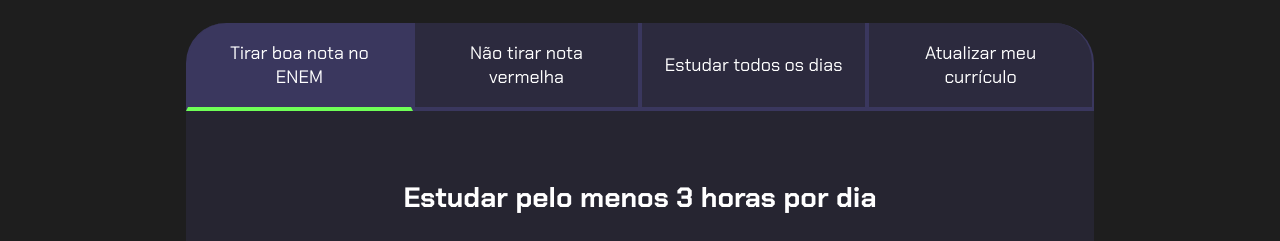
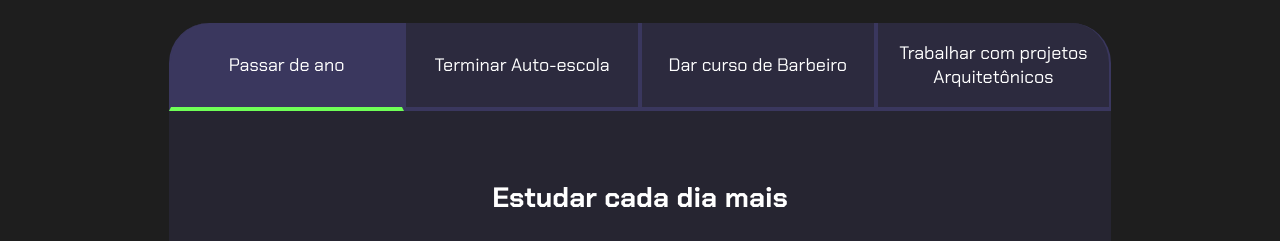
Before and after one commit to Allanzinnn/programa-o-2-trimestre, a plain HTML site: page index.html in a window 1280 px wide. Shown: the part 80-321 px from the top of the page. Drawn offline with Linux system fonts and the light colour scheme.

Commit message:
Update index.html

```diff
--- a/index.html
+++ b/index.html
@@ -13,14 +13,14 @@
         <h2 class="titulo-principal">Meus objetivos do ano<span>_</span></h2>
         <div class="conteudo">
             <div class="botoes">
-                <button class="botao ativo">Tirar boa nota no ENEM</button>
-                <button class="botao">Não tirar nota vermelha</button>
-                <button class="botao">Estudar todos os dias</button>
-                <button class="botao">Atualizar meu currículo</button>
+                <button class="botao ativo">Passar de ano</button>
+                <button class="botao">Terminar Auto-escola</button>
+                <button class="botao">Dar curso de Barbeiro</button>
+                <button class="botao">Trabalhar com projetos Arquitetônicos</button>
             </div>
             <div class="abas-textos">
                 <div class="aba-conteudo ativo">
-                    <h3 class="aba-conteudo-titulo-principal">Estudar pelo menos 3 horas por dia</h3>
+                    <h3 class="aba-conteudo-titulo-principal">Estudar cada dia mais</h3>
                     <h4 class="aba-conteudo-titulo-secundario">Tempo para completar o objetivo</h4>
                     <div class="contador">
                         <div class="contador-digito">
@@ -42,7 +42,7 @@
                     </div>
                 </div>
                 <div class="aba-conteudo">
-                    <h3 class="aba-conteudo-titulo-principal">Estudar para as provas</h3>
+                    <h3 class="aba-conteudo-titulo-principal">Passar sem reprovar</h3>
                     <h4 class="aba-conteudo-titulo-secundario">Tempo para completar o objetivo</h4>
                     <div class="contador">
                         <div class="contador-digito">
@@ -64,7 +64,7 @@
                     </div>
                 </div>
                 <div class="aba-conteudo">
-                    <h3 class="aba-conteudo-titulo-principal">Foco e determinação</h3>
+                    <h3 class="aba-conteudo-titulo-principal">Ensinar pessoas à cortar cabelos</h3>
                     <h4 class="aba-conteudo-titulo-secundario">Tempo para completar o objetivo</h4>
                     <div class="contador">
                         <div class="contador-digito">
@@ -86,7 +86,7 @@
                     </div>
                 </div>
                 <div class="aba-conteudo">
-                    <h3 class="aba-conteudo-titulo-principal">Atualizar meu curriculo com os certificados da Alura</h3>
+                    <h3 class="aba-conteudo-titulo-principal">Ser estagiário na área de Arquitetura</h3>
                     <h4 class="aba-conteudo-titulo-secundario">Tempo para completar o objetivo</h4>
                     <div class="contador">
                         <div class="contador-digito">
```
